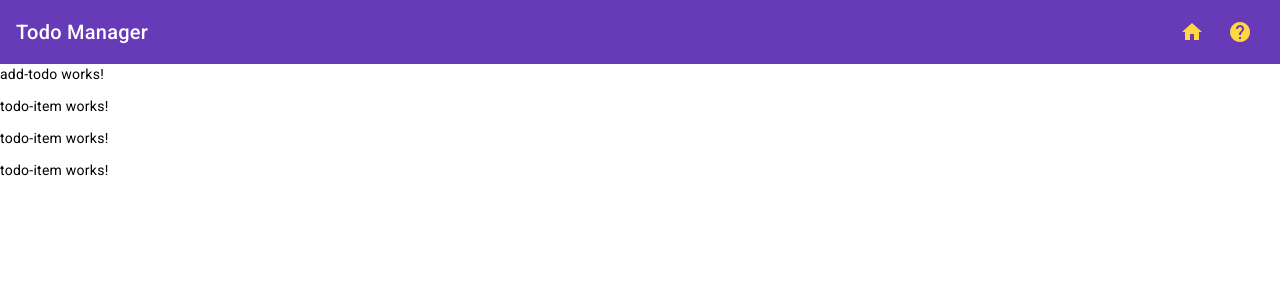
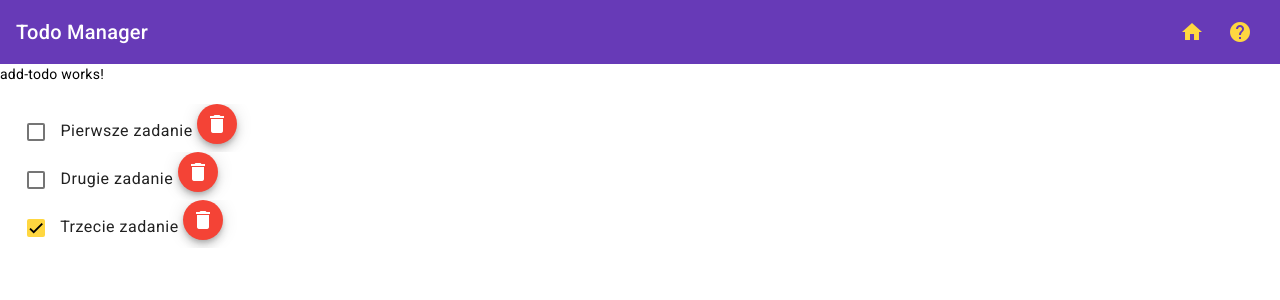
Before and after one commit to sksz/zdjavapol135-todos-manager, an Angular app: page / in a window 1280 px wide. Shown: the top 300 px of the page. Built offline with nearby package versions, Linux system fonts and the light colour scheme.

Commit message:
Stan po zadaniu dodania treści do komponentu TodoItemComponent

```diff
--- a/src/app/components/todo-item/todo-item.component.html
+++ b/src/app/components/todo-item/todo-item.component.html
@@ -1 +1,18 @@
-<p>todo-item works!</p>
+<div>
+    <span>
+        <mat-checkbox [(ngModel)]="todo.completed">
+        </mat-checkbox>
+    </span>
+
+    <span>
+        {{todo.title}}
+    </span>
+
+    <span class="spacer"></span>
+
+    <span>
+        <button color="warn" mat-mini-fab>
+            <mat-icon>delete</mat-icon>
+        </button>
+    </span>
+</div>
--- a/src/app/components/todo-item/todo-item.component.ts
+++ b/src/app/components/todo-item/todo-item.component.ts
@@ -1,4 +1,5 @@
-import { Component } from '@angular/core';
+import { Component, Input } from '@angular/core';
+import { Todo } from 'src/app/models/Todo';
 
 @Component({
   selector: 'app-todo-item',
@@ -7,4 +8,6 @@ import { Component } from '@angular/core';
 })
 export class TodoItemComponent {
 
+  @Input()
+  public todo!: Todo;
 }
--- a/src/app/components/todo-list/todo-list.component.html
+++ b/src/app/components/todo-list/todo-list.component.html
@@ -1,2 +1,8 @@
-<app-todo-item *ngFor="let todoItem of todoCollection">
-</app-todo-item>
+<mat-list>
+    <mat-list-item *ngFor="let todoItem of todoCollection">
+        <app-todo-item
+            [todo]="todoItem"
+        >
+        </app-todo-item>
+    </mat-list-item>
+</mat-list>
--- a/src/app/components/todo-list/todo-list.component.ts
+++ b/src/app/components/todo-list/todo-list.component.ts
@@ -13,5 +13,4 @@ export class TodoListComponent {
     new Todo('Drugie zadanie', false),
     new Todo('Trzecie zadanie', true),
   ];
-
 }
```
Also changed, not shown: src/app/app.module.ts (+7 -0 lines).
